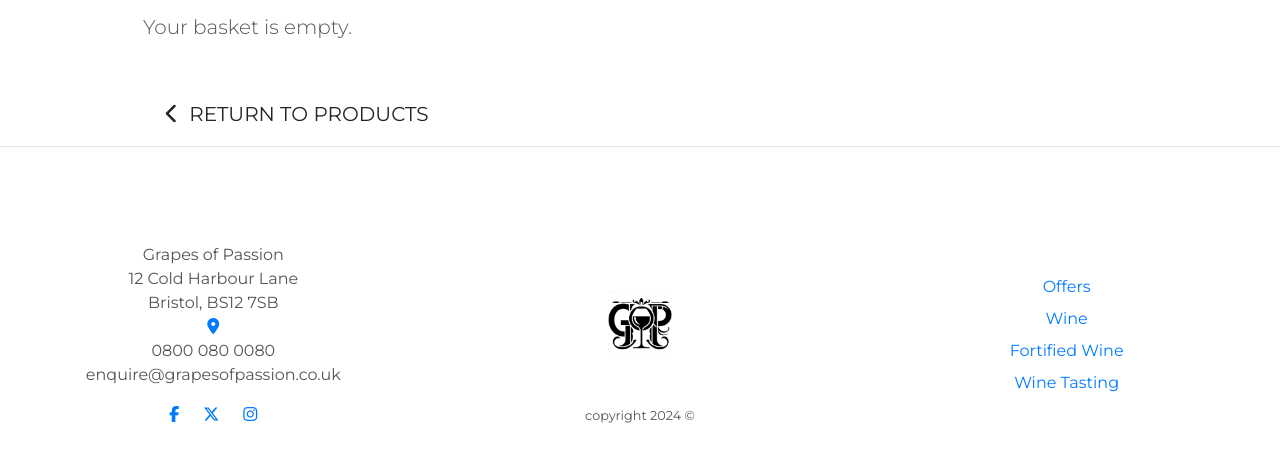
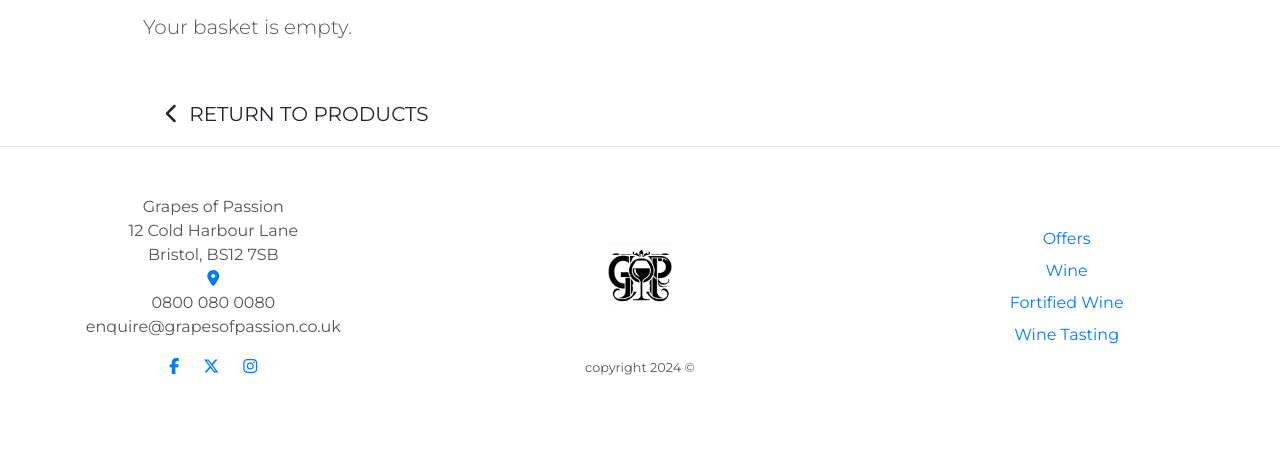
Before and after one commit to DaleFielding/grapes-of-passion, a Django app: page /basket/ in a window 1280 px wide. Shown: the part 264-738 px from the top of the page. Run offline with Django 4.2, Linux system fonts and the light colour scheme; some libraries are stand-ins or nearby versions; some web fonts are replaced.

Commit message:
Fix: margin above footer

```diff
--- a/templates/base.html
+++ b/templates/base.html
@@ -158,7 +158,7 @@
   </body>
     <!-- Footer -->
     <hr class="m-0">
-    <footer class="container-fluid py-5 mt-5">
+    <footer class="container-fluid py-5">
 
         <div class="row text-center row-gap-4" id="footer-details">
             <!--- Address and social -->
```
